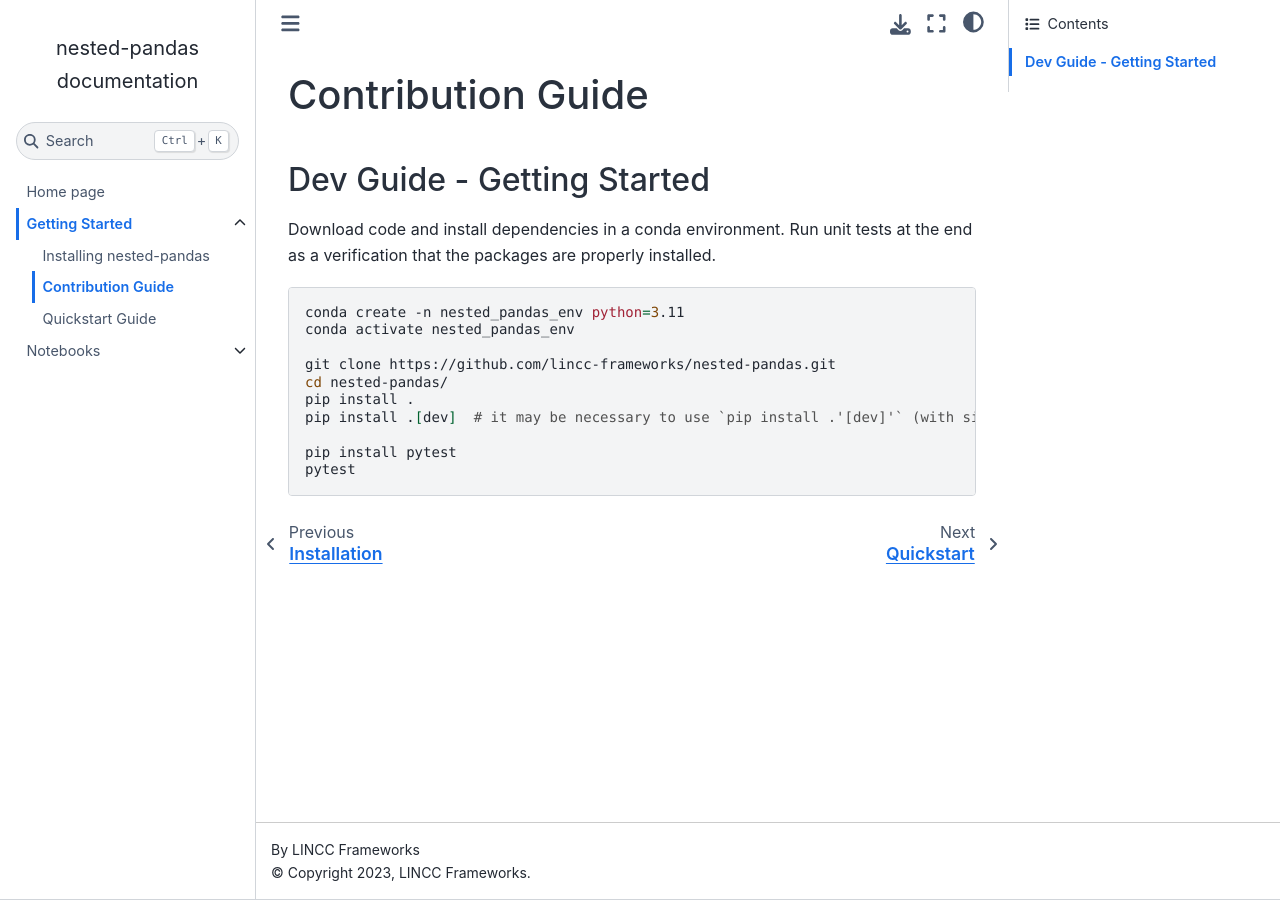
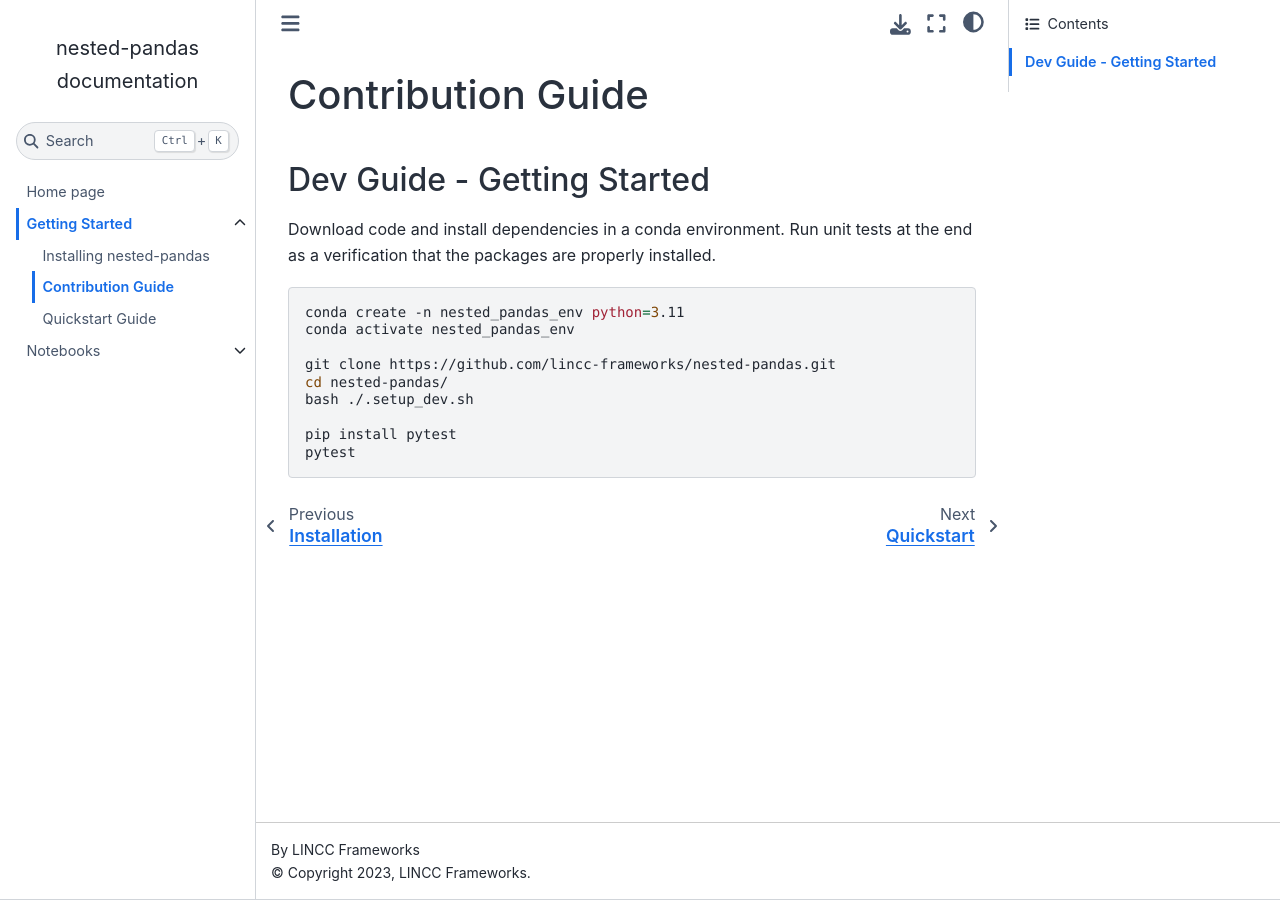
Before and after one commit to lincc-frameworks/nested-pandas, a Sphinx documentation site: the page built from docs/gettingstarted/contributing.rst, in a window 1280 px wide. Built offline with Sphinx 7.4.7 and the Sphinx Book theme 1.1.4, drawn with Linux system fonts in a browser that asks for light colours; pages that are not in the unit, such as notebooks, are missing from menus.

Commit message:
Update contributing.rst
The ultimate way to setup dev env is using `.setup_dev.sh`, which would also install pre-commit and docs-building requirements

```diff
--- a/docs/gettingstarted/contributing.rst
+++ b/docs/gettingstarted/contributing.rst
@@ -13,8 +13,7 @@
 
     git clone https://github.com/lincc-frameworks/nested-pandas.git
     cd nested-pandas/
-    pip install .
-    pip install .[dev]  # it may be necessary to use `pip install .'[dev]'` (with single quotes) depending on your machine.
+    bash ./.setup_dev.sh
 
     pip install pytest
     pytest
```
